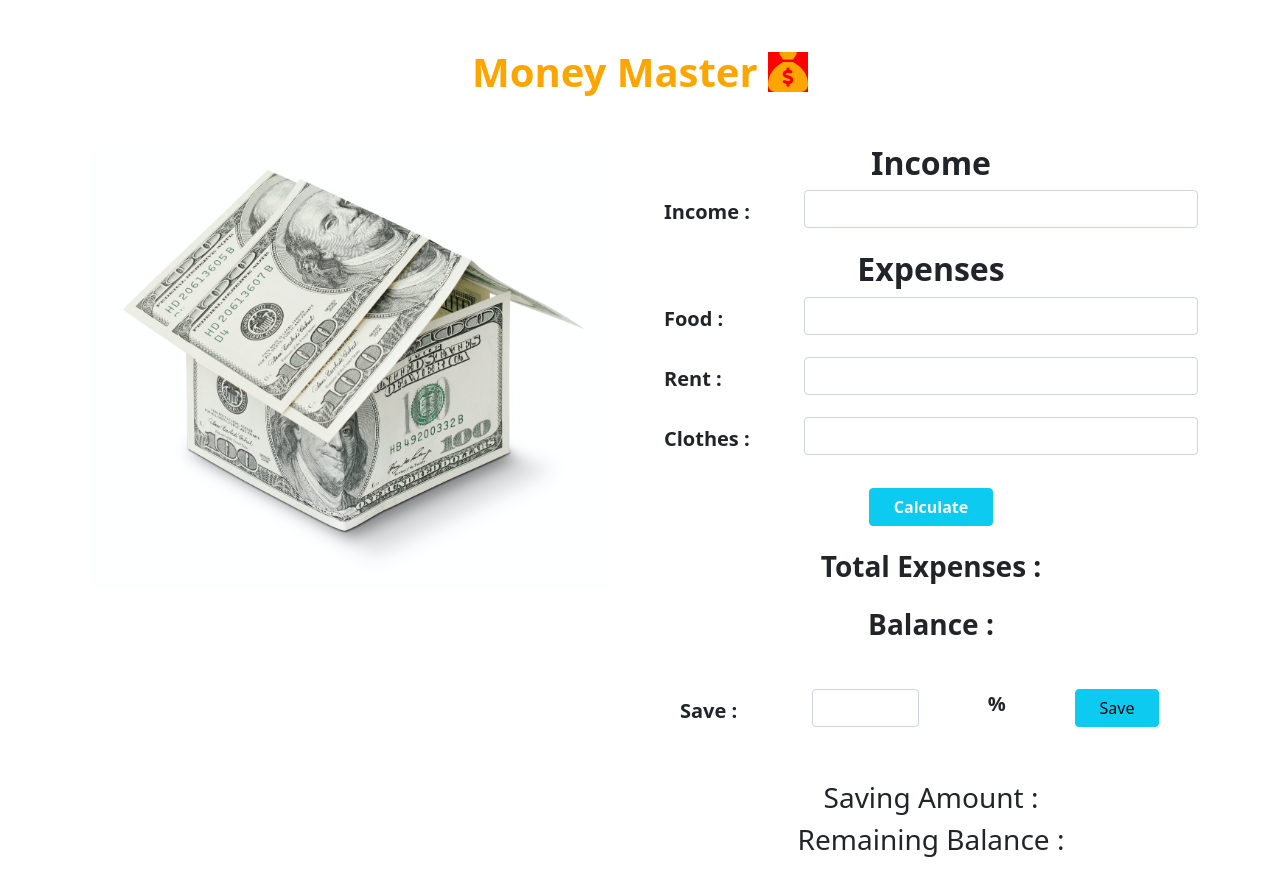
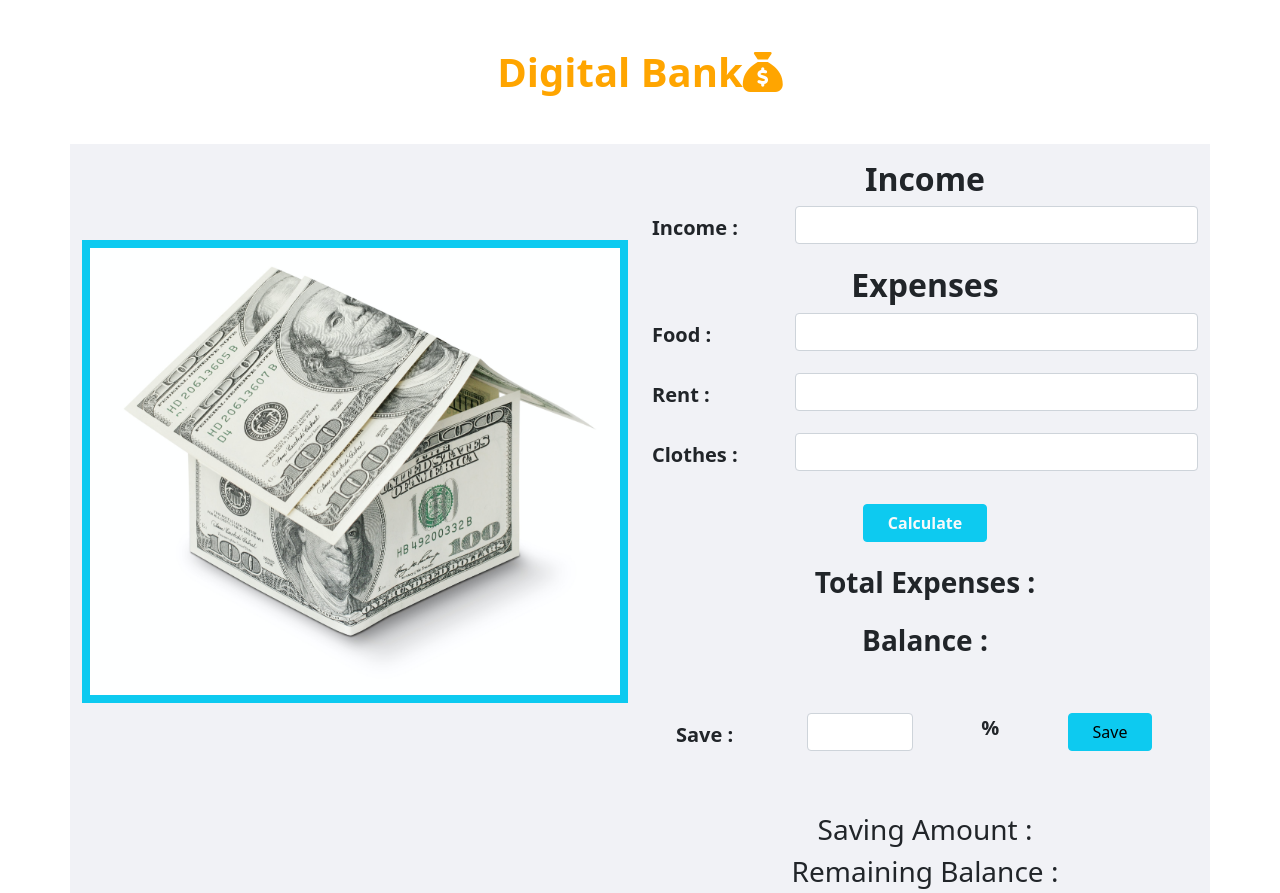
Before and after one commit to Niloy-Dey/assignment-4-digital-bank, a plain HTML site: page index.html in a window 1280 px wide. Shown: the top 893 px of the page. Drawn offline with nearby package versions, Linux system fonts and the light colour scheme.

Commit message:
finally responsive essu solved

```diff
--- a/digital-bank.css
+++ b/digital-bank.css
@@ -0,0 +1,3 @@
+.details, .images{
+    background-color: #f1f2f6;
+}
--- a/index.html
+++ b/index.html
@@ -11,56 +11,50 @@
     <link href="https://cdn.jsdelivr.net/npm/bootstrap@5.1.3/dist/css/bootstrap.min.css" rel="stylesheet" integrity="sha384-1BmE4kWBq78iYhFldvKuhfTAU6auU8tT94WrHftjDbrCEXSU1oBoqyl2QvZ6jIW3" crossorigin="anonymous">
     <!-- font awesome link -->
     <script src="https://kit.fontawesome.com/3f91dac031.js" crossorigin="anonymous"></script>
-
-<style>
-    .title-section h1 i{
-        background-color: red;
-    }
-</style>
 </head>
 <body>
-        <div class="container">
+        <div class="container mb-5 ">
             <!-- title section start here -->
             <div class="title-section mb-4">
-                <h1 style="color: orange;" class="text-center fw-bolder pt-5">Money Master <span><i class="fa-solid fa-sack-dollar"></i></span></h1>
+                <h1 style="color: orange;" class="text-center fw-bolder pt-5">Digital Bank<span><i class="fa-solid fa-sack-dollar"></i></span></h1>
             </div>
             <!-- main section start here -->
             <main class="mt-5">
-                <div class="row  gx-5">
+                <div class="row images">
                     <!-- left part html -->
-                    <div class="col-12 col-lg-6 ">
-                        <img src="image-2.jpg" class=" w-100 p-2 " alt="">
+                    <div class="col-12 col-lg-6  mt-5">
+                        <img src="image-2.jpg" class=" w-100 p-2 mt-5 bg-info"  alt="">
                     </div>
 
                     <!-- right part html -->
-                    <div class="col-12 col-lg-6 " >
-                       <h2 class="text-center fw-bolder">Income</h2>
+                    <div class="col-12 col-lg-6 details " >
+                       <h2 class="text-center fw-bolder pt-3">Income</h2>
                        <div class="mb-3 row">
-                        <label for="inputPassword" class="col-sm-3 col-form-label fs-5 fw-bolder">Income :</label>
+                        <label for="income" class="col-sm-3 col-form-label fs-5 fw-bolder">Income :</label>
                         <div class="col-sm-9">
-                          <input type="number" class="form-control" id="inputPassword">
+                          <input type="number" class="form-control" id="income">
                         </div>
                       </div>
 
                        <h2 class="text-center fw-bolder">Expenses</h2>
                        <div class="mb-3 row">
-                        <label for="inputPassword" class="col-sm-3 col-form-label fs-5 fw-bolder">Food :</label>
+                        <label for="food" class="col-sm-3 col-form-label fs-5 fw-bolder">Food :</label>
                         <div class="col-sm-9">
-                          <input type="number" class="form-control" id="inputPassword">
+                          <input type="number" class="form-control" id="food">
                         </div>
                       </div>
 
                       <div class="mb-3 row">
-                        <label for="inputPassword" class="col-sm-3 col-form-label fs-5 fw-bolder">Rent :</label>
+                        <label for="rent" class="col-sm-3 col-form-label fs-5 fw-bolder">Rent :</label>
                         <div class="col-sm-9">
-                          <input type="number" class="form-control" id="inputPassword">
+                          <input type="number" class="form-control" id="rent">
                         </div>
                       </div>
 
-                       <div class="mb-3 row">
-                        <label for="inputPassword" class="col-sm-3 col-form-label fs-5 fw-bolder">Clothes :</label>
+                       <div class="mb-3  row">
+                        <label for="clothes" class="col-sm-3 col-form-label fs-5 fw-bolder">Clothes :</label>
                         <div class="col-sm-9">
-                          <input type="number" class="form-control" id="inputPassword">
+                          <input type="number" class="form-control" id="clothes">
                         </div>
                       </div>
 
@@ -71,17 +65,18 @@
                      <h3 class="text-center my-4  fw-bolder">Total Expenses : <span id="total-expenses"></span></h3>
                       <h3 class="text-center fw-bolder">Balance : <span id="after-expenses-balance"> </span></h3>
 
+                      <!-- bonus section start here -->
                       <div class="bonus-section my-5 px-3">
-                        <div class="my-3 row">
-                                <label for="inputPassword" class="col-sm-3 col-3 col-form-label fs-5 fw-bolder">Save : </label>
+                        <div class="my-3 row p-2">
+                                <label for="" class="col-sm-3 col-3 col-form-label fs-5 fw-bolder">Save : </label>
                                 <div class="col-sm-3 col-3">
-                                <input type="number" class="form-control" id="inputPassword">
+                                <input type="number" class="form-control" id="save">
                                 </div>
 
-                                <div class="col-sm-3 col-3 text-center fw-bolder fs-5">%</div>
+                                <div class="col-sm-3 col-3 text-center fw-bolder fs-5" id="persent" value="%">%</div>
 
                                 <div class="col-sm-3 col-3">
-                                    <button type="button" class="btn btn-info px-4">Save</button>
+                                    <button type="button" class="btn btn-info px-4" id="save-button">Save</button>
                                 </div>
                         </div>
 
```
Also changed, not shown: image-2.png (added).
